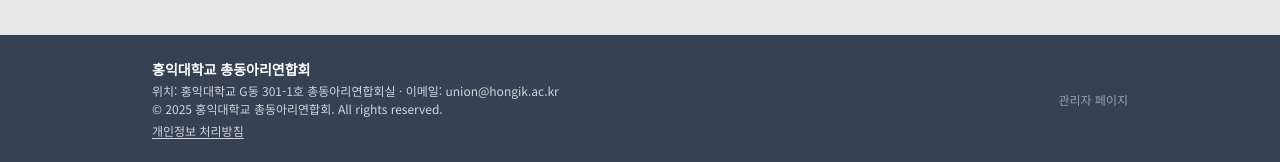
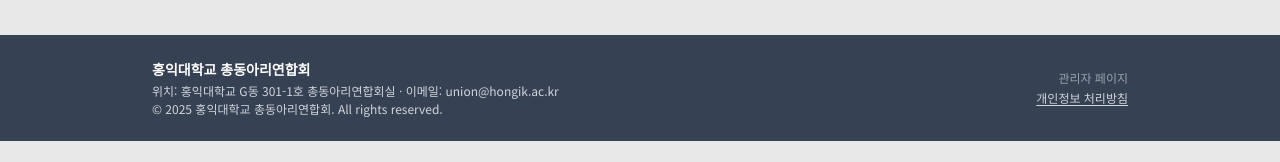
Before and after one commit to minimin0416/hongik-union, a Next.js app: page / in a window 1280 px wide. Shown: the part 1110-1272 px from the top of the page. After the commit the page ends 1251 px from the top, so only its background shows below. Built offline with nearby package versions, Linux system fonts and the light colour scheme; no server answers.

Commit message:
Move privacy policy link below admin page link in footer

```diff
--- a/components/Footer.tsx
+++ b/components/Footer.tsx
@@ -25,14 +25,16 @@
           <p className="text-sm font-semibold text-white">{title}</p>
           <p className="text-xs mt-1">위치: {address} · 이메일: {email}</p>
           <p className="text-xs mt-0.5">{copyright}</p>
+        </div>
+        <div className="flex flex-col items-end gap-1">
+          <Link href="/admin" className="text-xs text-gray-400 hover:text-white transition-colors">
+            관리자 페이지
+          </Link>
           <a href="https://www.hongik.ac.kr/kr/etc/privacy-policy.do" target="_blank" rel="noopener noreferrer"
-            className="text-xs text-gray-300 hover:text-white underline underline-offset-2 mt-1 inline-block transition-colors">
+            className="text-xs text-gray-300 hover:text-white underline underline-offset-2 inline-block transition-colors">
             개인정보 처리방침
           </a>
         </div>
-        <Link href="/admin" className="text-xs text-gray-400 hover:text-white transition-colors">
-          관리자 페이지
-        </Link>
       </div>
     </footer>
   );
```
